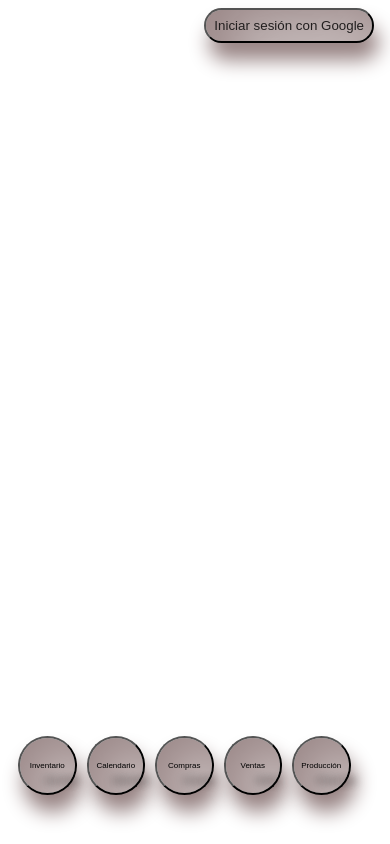
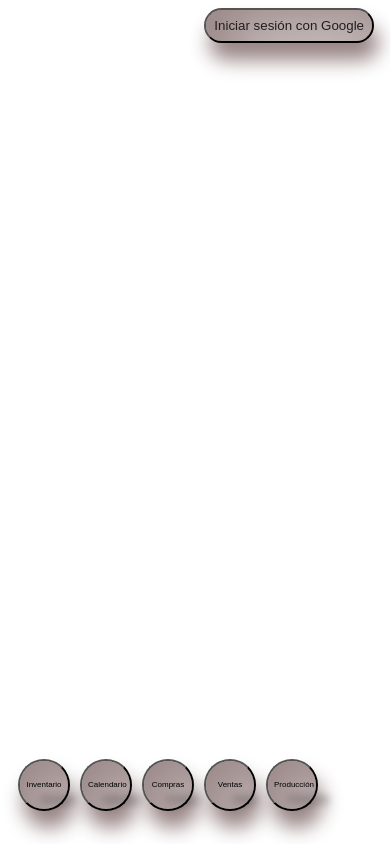
Before and after one commit to ManzCoder-js/megabillaresSCP, a Next.js app: page /Dashboard in a window 390 px wide. Built offline with nearby package versions, Linux system fonts and the light colour scheme; no server answers.

Commit message:
modificados:     src/app/estilos/Dashboard.module.css 	modificados:     src/app/estilos/Sidebar.module.css

```diff
--- a/src/app/estilos/Dashboard.module.css
+++ b/src/app/estilos/Dashboard.module.css
@@ -21,7 +21,7 @@
     .main {
     flex-direction: column-reverse;
     position: relative;
-
+    height: 90%;
     }
 
     .content {
--- a/src/app/estilos/Sidebar.module.css
+++ b/src/app/estilos/Sidebar.module.css
@@ -33,7 +33,7 @@
   @media (max-width: 768px) {
     .Sidebar {
       width: 90%;
-      height: 1%;
+      height: 10%;
       display: flex;
       flex-direction: row;
       justify-content:flex-start;
@@ -41,8 +41,8 @@
     }
 
     .opcion {
-      height: 15vw;
-      width: 15vw;
+      height:52px;
+      width: 52px;
       margin: 5px;
       font-size: 8px;
     }
```
